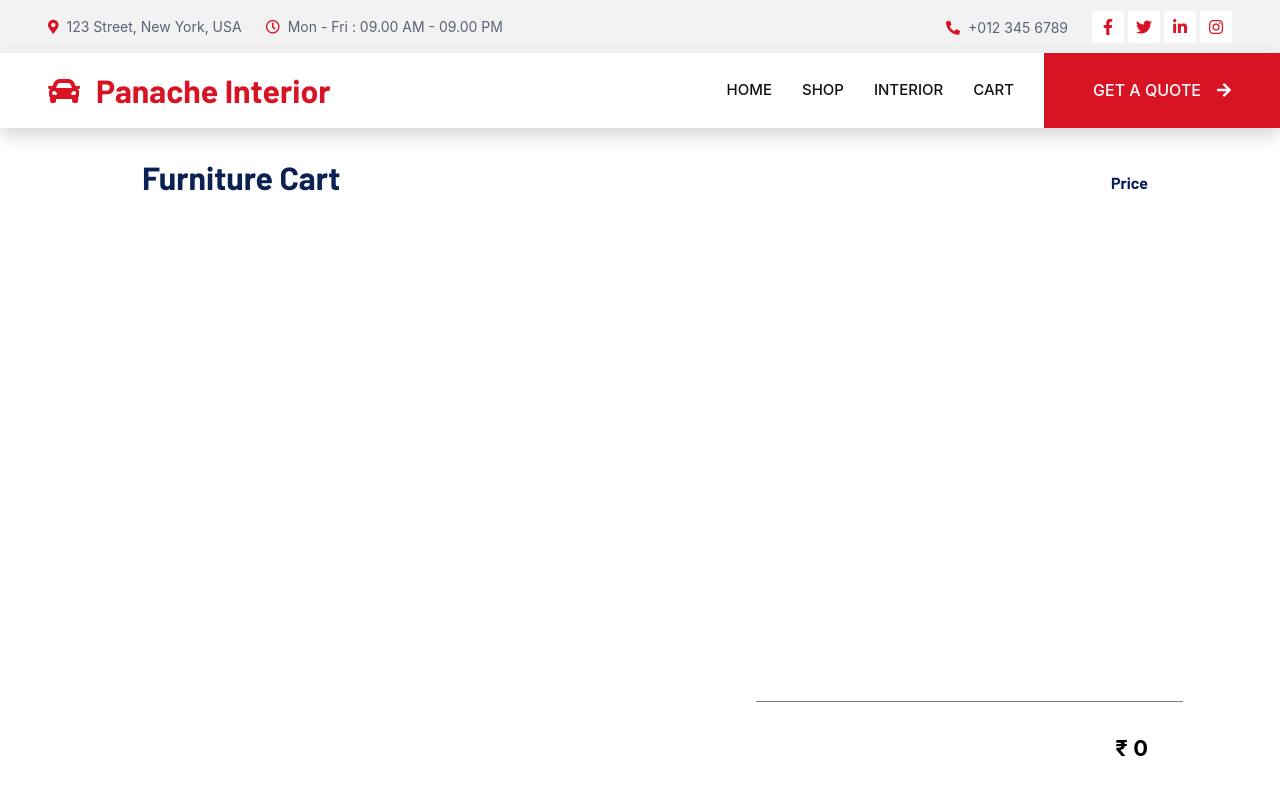
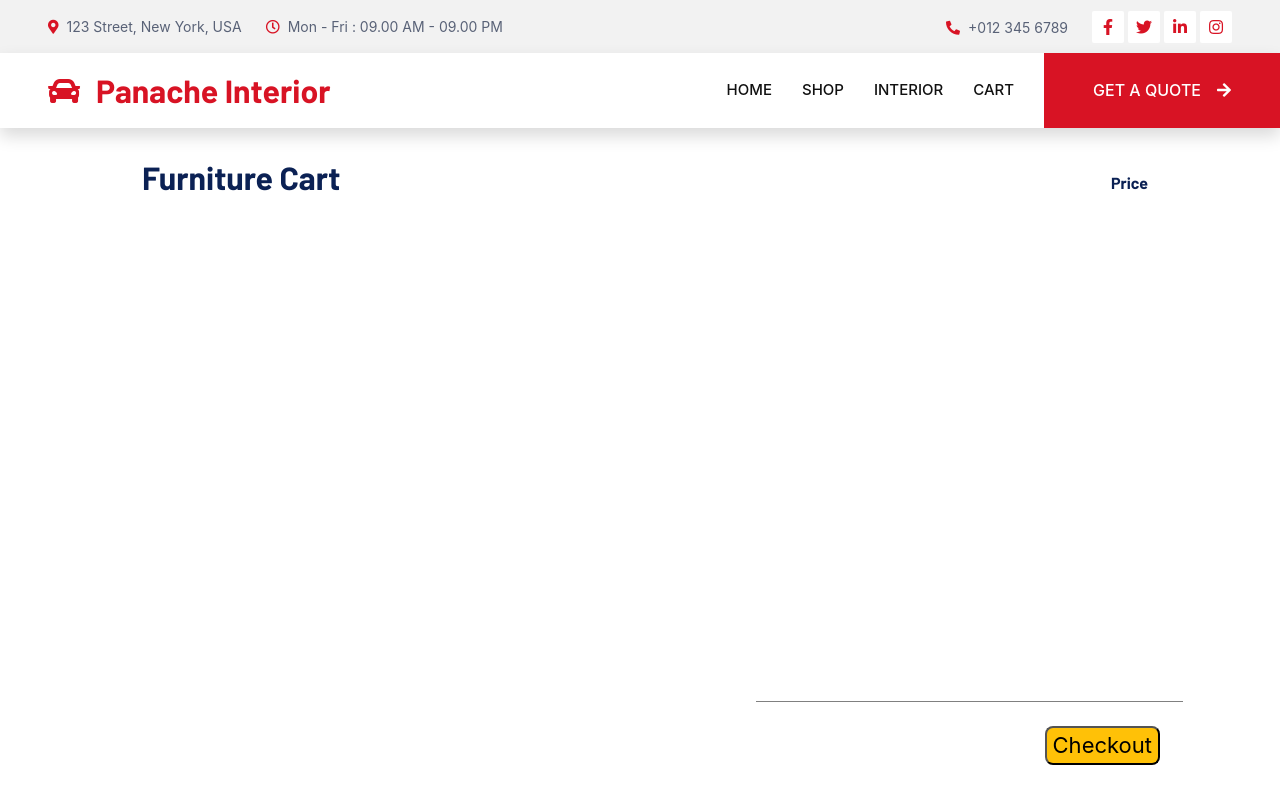
Before and after one commit to kunal266/furniture-client, a React (Create React App) app: page / in a window 1280 px wide. Both pictures are taken after a click on the link "CART". Built offline with nearby package versions, Linux system fonts and the light colour scheme.

Commit message:
checkout page added

```diff
--- a/src/components/Cart.js
+++ b/src/components/Cart.js
@@ -6,8 +6,77 @@ const Cart = () => {
 
   const [totalCost,settotalCost] = useState(0);
   const { cart  } = useContext(CartContext);
+  const [modalVisible, setModalVisible] = useState(false);
 
+  const Checkout = () =>{
+    const closeModal = () => {
+      setModalVisible(false);
+    };
+    const modalOverlayStyle = {
+      position: 'fixed',
+      top: 0,
+      left: 0,
+      width: '100%',
+      height: '100%',
+      backgroundColor: 'rgba(0, 0, 0, 0.5)',
+      display: modalVisible ? 'flex' : 'none',
+      justifyContent: 'center',
+      alignItems: 'center',
+    };
 
+    const modalContentStyle = {
+      backgroundColor: '#fff',
+      padding: '20px',
+      borderRadius: '5px',
+      height:'500px',
+      width:'500px'
+    };
+
+    const textStyle = {
+      fontSize: '24px',
+      fontWeight: 'bold',
+    };
+    const closeSymbolStyle = {
+      display: 'flex',
+      justifyContent: 'flex-end',
+      alignItems: 'center',
+      cursor: 'pointer',
+    };
+    return(
+
+      <div style={modalOverlayStyle}>
+        <div style={modalContentStyle}>
+        <div className='row' >
+          <div className='col-10'>
+          <h2 style={textStyle}>Please pay</h2>
+
+          </div>
+          <div className='col-2' style={closeSymbolStyle} onClick={closeModal}>
+            <svg
+            style={{margin:'10px auto auto auto'}}
+            // onClick={closeModal}
+              xmlns="http://www.w3.org/2000/svg"
+
+              width="24"
+              height="24"
+              viewBox="0 0 24 24"
+              fill="none"
+              stroke="currentColor"
+              strokeWidth="2"
+              strokeLinecap="round"
+              strokeLinejoin="round"
+            >
+              <line x1="18" y1="6" x2="6" y2="18" />
+              <line x1="6" y1="6" x2="18" y2="18" />
+            </svg>
+            </div>
+          </div>
+
+          {/* <button onClick={closeModal}>Close Modal</button> */}
+        </div>
+      </div>
+    )
+  }
   function totalcostt (){
     const products = Object.values(cart)
     let temp =0
@@ -30,7 +99,6 @@ const Cart = () => {
     // console.log(await totalcostt())
     // settotalCost(totalCost + (value*1000))
   },[]);
-
   return (
     <div className="container">
     <div className="row">
@@ -55,6 +123,23 @@ const Cart = () => {
     }}>
         {/* <div className='col-8' style={{borderTop: '1px solid gray'}}></div> */}
         ₹ {totalCost}
+      </div>
+      <div  className="col-2 d-flex justify-content-end align-items-center" style={{
+      position: 'absolute',
+      bottom: 0,
+      right:70,
+      // borderRadius:'10%',
+      // width: '100%',
+      fontWeight:'bold',
+      fontSize:'22px',
+      // backgroundColor: 'yellow',
+      padding: '30px 35px 20px 45px',margin:'15px',
+      color:'black',
+      zIndex: 9999  /* Set a high z-index value to ensure it appears above other elements */
+    }}>
+      <button className="bg-warning" onClick={()=>setModalVisible(true)}  style={{borderRadius:'8px'}}>Checkout
+      </button>{' '}
+      {(modalVisible && totalCost>0)?<Checkout/>:null}
       </div>
 </div>
 </div>
@@ -104,6 +189,7 @@ const Cart = () => {
       </div>
       :null
         ))}
+
   </div>
   );
 };
```
Also changed, not shown: src/components/Checkout.js (added, +36 -0 lines).
